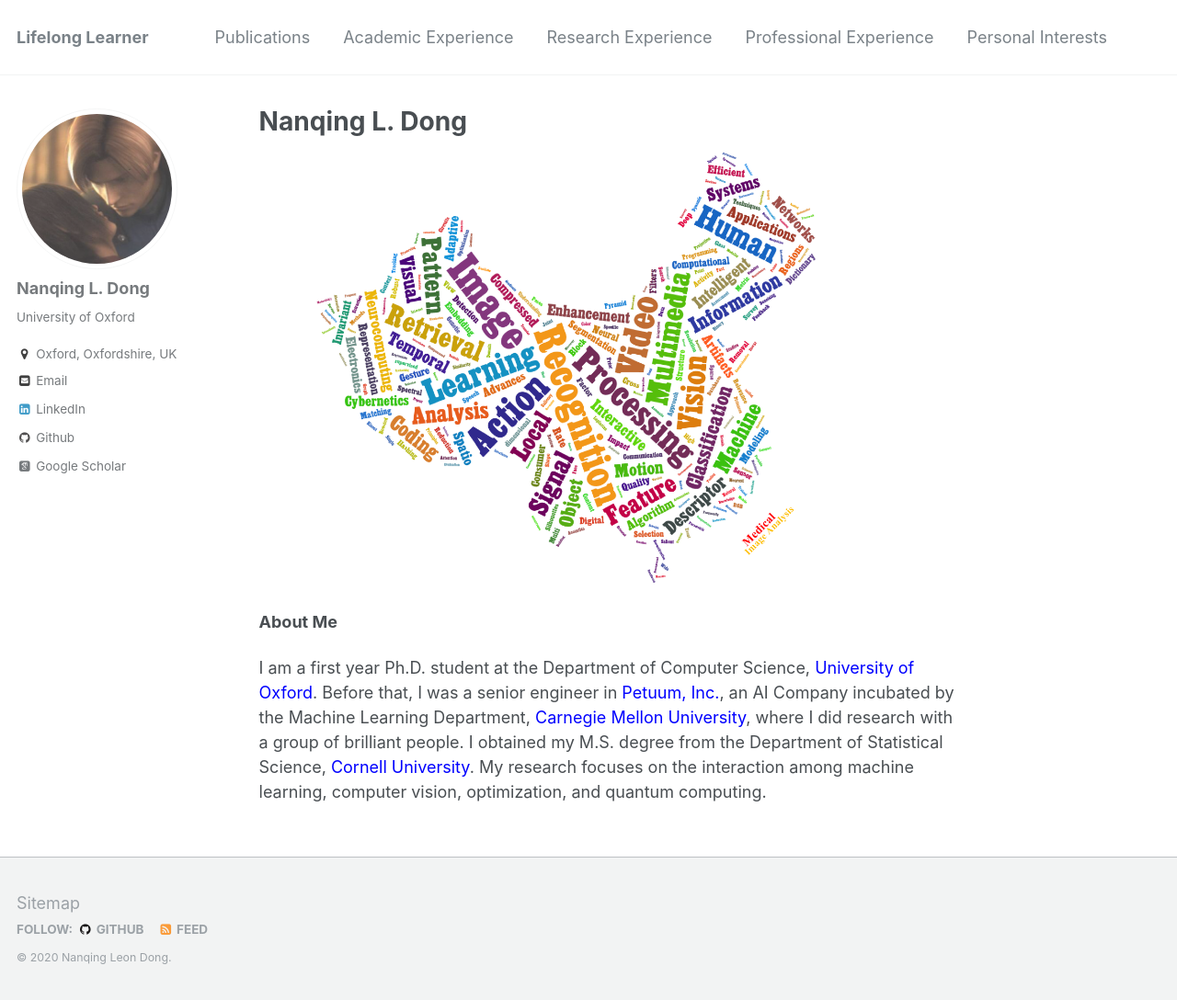
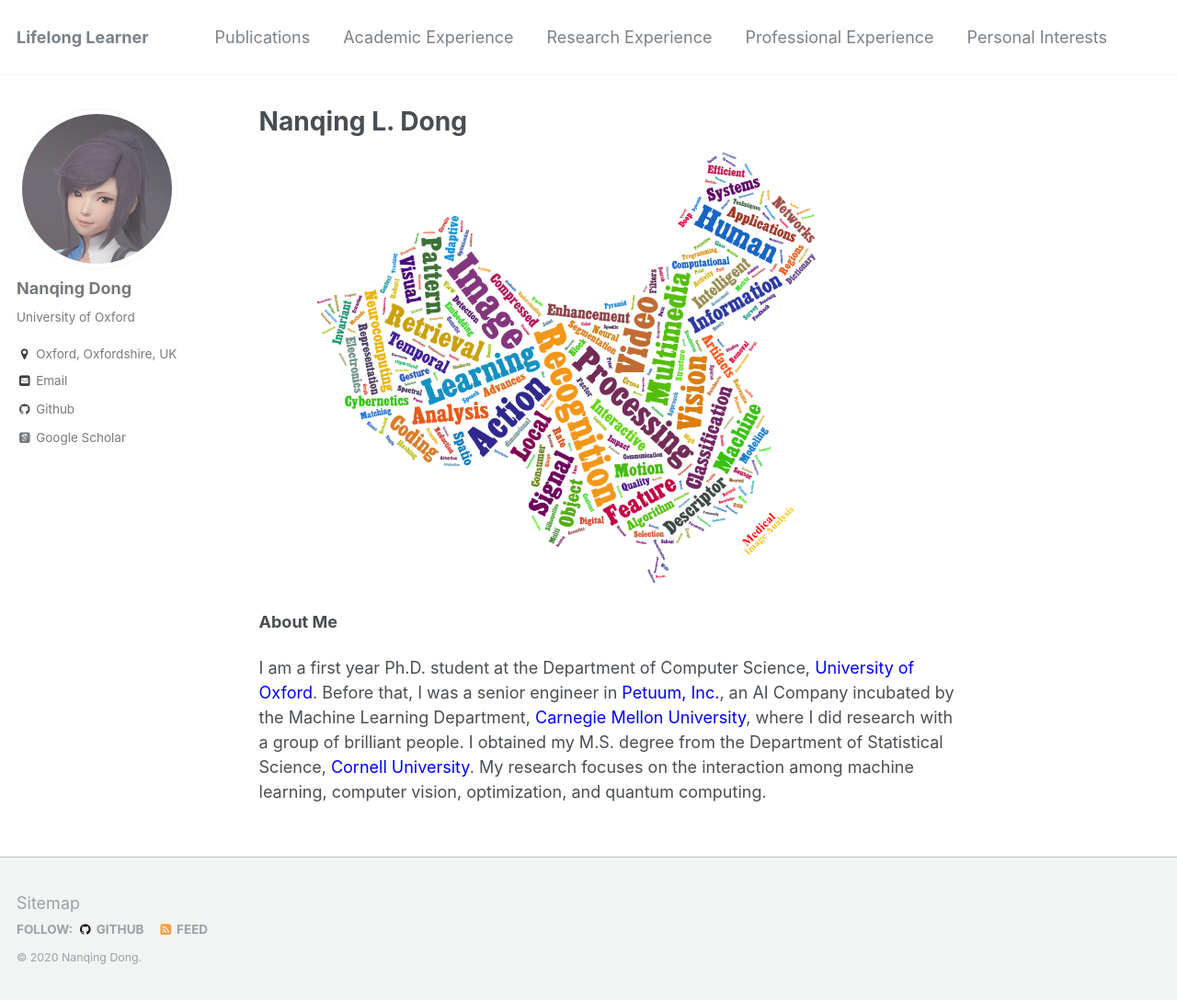
Before and after one commit to eveningdong/eveningdong.github.io, a Jekyll site: the page built from _pages/about.md, in a window 1280 px wide and 1088 px high. Shown: the whole window at 92% size. Built offline with Jekyll 4.4.1, drawn with Linux system fonts in a browser that asks for light colours; some web fonts are replaced.

Commit message:
change name

```diff
--- a/_config.yml
+++ b/_config.yml
@@ -6,10 +6,10 @@
 # `jekyll serve`. If you change this file, please restart the server process.
 
 # Site Settings
-locale                   : "en-US"
+locale                   : "en-GB"
 title                    : "Lifelong Learner"
 title_separator          : "-"
-name                     : &name "Nanqing Leon Dong"
+name                     : &name "Nanqing Dong"
 description              : &description "personal description"
 url                      : https://leonndong.github.io # the base hostname & protocol for your site e.g. "https://mmistakes.github.io"
 baseurl                  : "" # the subpath of your site, e.g. "/blog"
@@ -80,8 +80,8 @@ analytics:
 
 # Site Author
 author:
-  name             : "Nanqing L. Dong"
-  avatar           : "profile_la.png"
+  name             : "Nanqing Dong"
+  avatar           : "profile.png"
   bio              : "University of Oxford"
   location         : "Oxford, Oxfordshire, UK"
   employer         :
@@ -94,12 +94,12 @@ author:
   flickr           :
   facebook         :
   foursquare       :
-  github           : "leonndong"
+  github           : "eveningdong"
   google_plus      :
   keybase          :
   instagram        : #"the_evening_of_lodi"
   lastfm           :
-  linkedin         : "nanqing-dong-7ba91ab7"
+  linkedin         : #"nanqing-dong-7ba91ab7"
   orcid            : #"http://orcid.org/yourorcidurl"
   pinterest        :
   soundcloud       :
```
